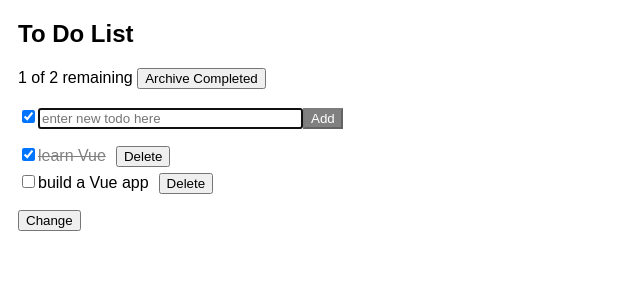
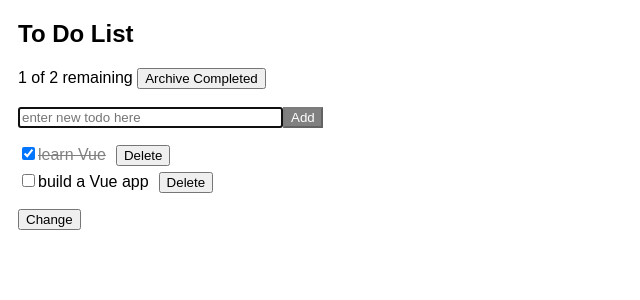
Before and after one commit to mvolkmann/vuex-easy, a Vue app: page / in a window 1280 px wide. Shown: the top 300 px of the page, without its empty margins (0-640 px from the left). Built offline with nearby package versions, Linux system fonts and the light colour scheme.

Commit message:
Input works!

```diff
--- a/src/components/TodoList.vue
+++ b/src/components/TodoList.vue
@@ -9,7 +9,6 @@
     </div>
     <br>
     <form @submit.prevent>
-      <Input type="checkbox" path="like"/>
       <Input size="30" autofocus placeholder="enter new todo here" path="todoText"/>
       <button :disabled="!todoText" @click="addTodo">Add</button>
     </form>
@@ -58,6 +57,12 @@ export default {
     deleteTodo(todoId) {
       vxe.filter('todos', todo => todo.id !== todoId);
     },
+    logChange(event) {
+      console.log('TodoList.vue logChange: event =', event);
+    },
+    logEnter(event) {
+      console.log('TodoList.vue logEnter: event =', event);
+    },
     setTodoText(text) {
       vxe.set('todoText', text);
     },
--- a/src/vuex-easy/input.vue
+++ b/src/vuex-easy/input.vue
@@ -1,12 +1,13 @@
 <template>
   <input
-    v-if="useChecked"
+    :autofocus="autofocus"
     :type="type"
     :checked="value"
-    :autofocus="autofocus"
+    :value="value"
     @input="updateValue"
+    @change="onchange"
+    @keyup.enter="onenter"
   >
-  <input v-else :type="type" :value="value" :autofocus="autofocus" @input="updateValue">
 </template>
 
 <script>
@@ -17,8 +18,14 @@ export default {
   name: 'Input',
   props: {
     autofocus: Boolean,
-    onchange: Function,
-    //onenter: Function,
+    onchange: {
+      type: Function,
+      default: () => {}
+    },
+    onenter: {
+      type: Function,
+      default: () => {}
+    },
     path: {
       type: String,
       required: true
@@ -29,9 +36,6 @@ export default {
     }
   },
   computed: {
-    useChecked() {
-      return this.type === 'checkbox' || this.type === 'radiobutton';
-    },
     value() {
       return vxe.get(this.path);
     }
@@ -52,14 +56,5 @@ export default {
       if (onchange) onchange(event);
     }
   }
-  /*
-    if (onEnter) {
-      //TODO: Handle this is a Vue-specific way.
-      inputProps.onKeyPress = event => {
-        if (event.key === 'Enter') onEnter();
-      };
-      delete inputProps.onEnter;
-    }
-  */
 };
 </script>
```
